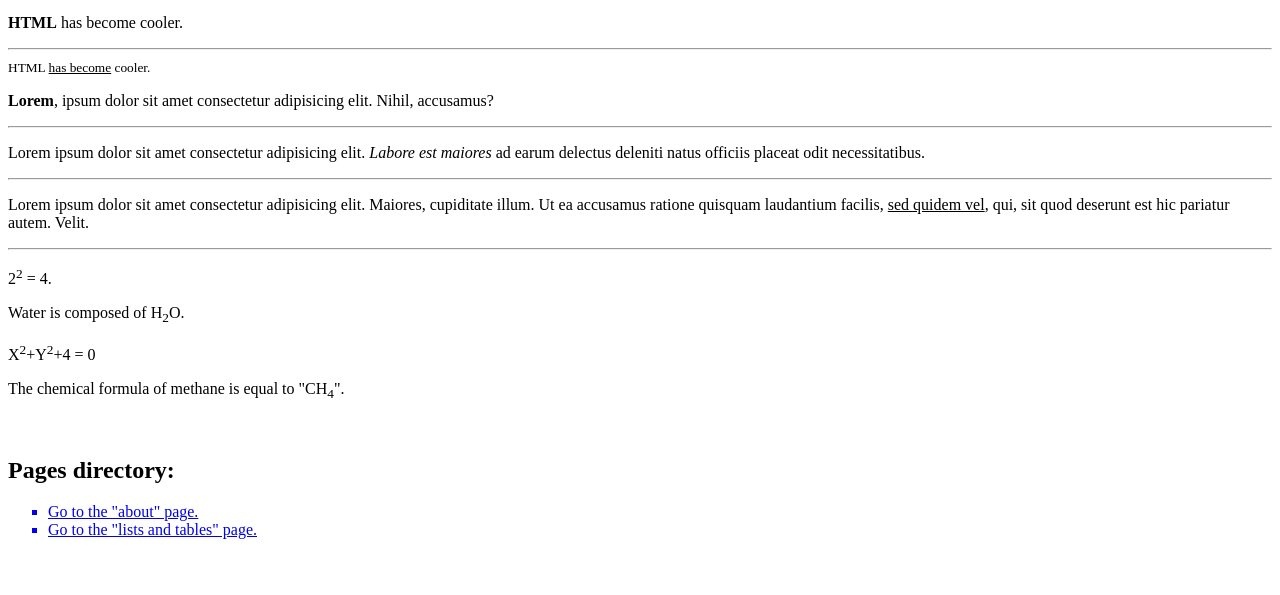
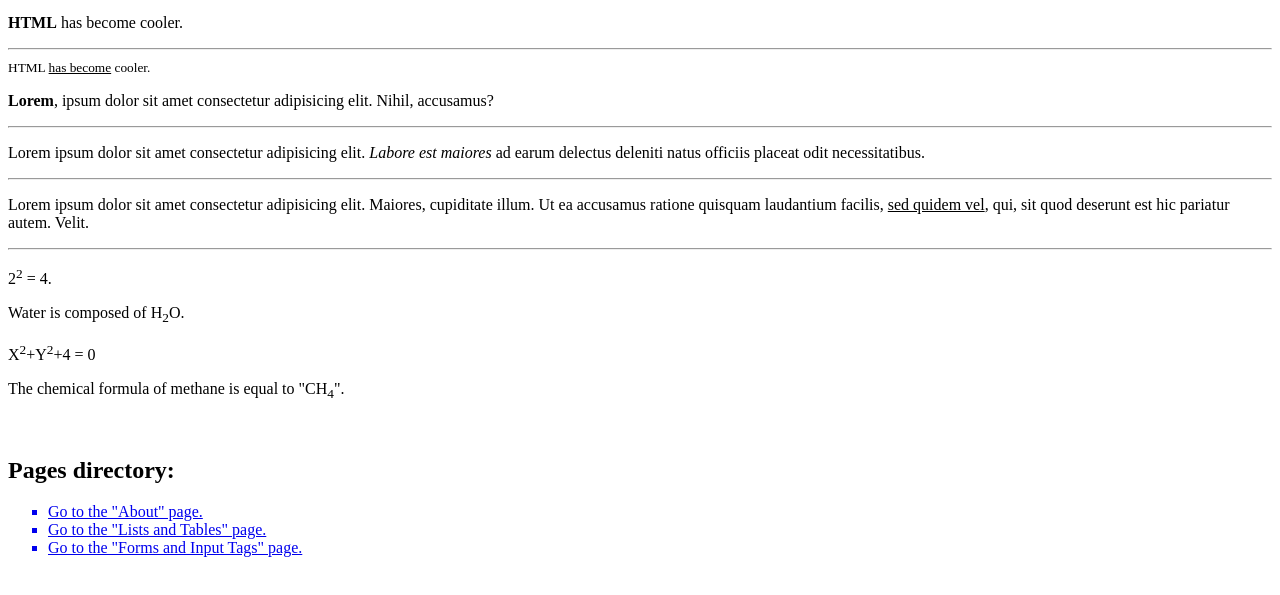
Before and after one commit to EmmanuelTechRD/LearningtocodeatOREILLY, a plain HTML site: page FullStack_Web_Dev_Course with Prerak Mehta/index.html in a window 1280 px wide. Shown: the part 371-966 px from the top of the page. Drawn offline with Linux system fonts and the light colour scheme.

Commit message:
Adding a new page.

```diff
--- a/FullStack_Web_Dev_Course with Prerak Mehta/index.html
+++ b/FullStack_Web_Dev_Course with Prerak Mehta/index.html
@@ -47,8 +47,9 @@
     <h2>Pages directory:</h2>
 
     <ul type="square">
-        <a href="/FullStack_Web_Dev_Course with Prerak Mehta/html/about.html" target="_blank"><li>Go to the "about" page.</li></a>
-        <a href="/FullStack_Web_Dev_Course with Prerak Mehta/html/listsandtables.html" target="_blank"><li>Go to the "lists and tables" page.</li></a>
+        <a href="/FullStack_Web_Dev_Course with Prerak Mehta/html/about.html" target="_blank"><li>Go to the "About" page.</li></a>
+        <a href="/FullStack_Web_Dev_Course with Prerak Mehta/html/listsandtables.html" target="_blank"><li>Go to the "Lists and Tables" page.</li></a>
+        <a href="/FullStack_Web_Dev_Course with Prerak Mehta/html/formsandinputtags.html" target="_blank"><li>Go to the "Forms and Input Tags" page.</li></a>
     </ul>
     <br>
 
```
